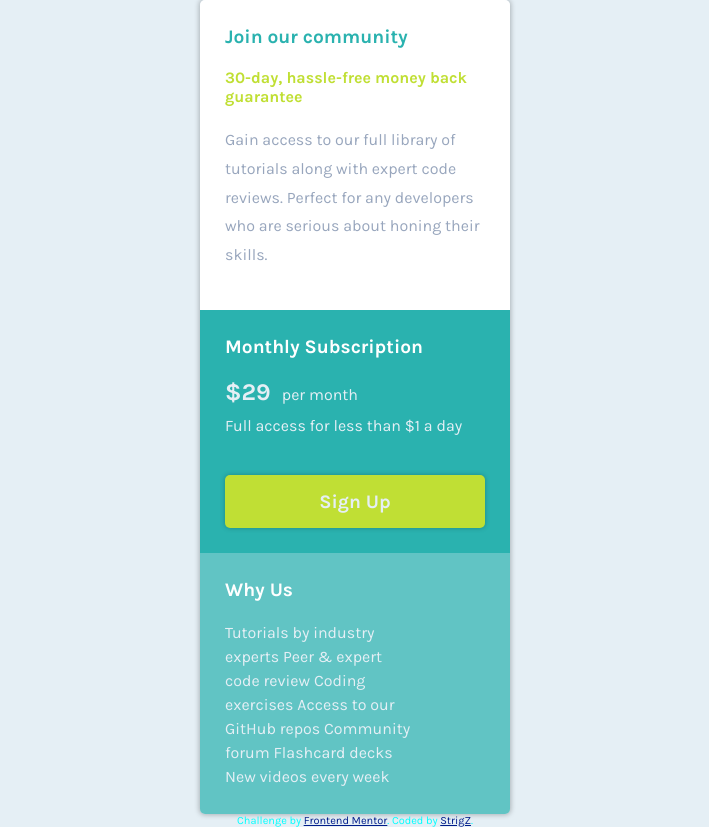
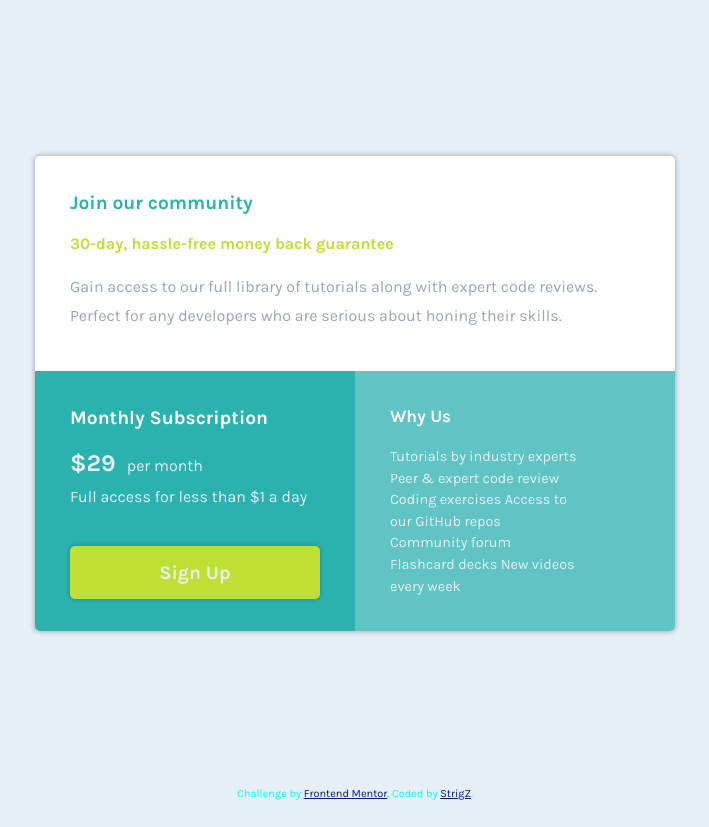
Before and after one commit to StrigZ/Single-price-grid-component-challenge, a plain HTML site: page index.html in a window 1280 px wide. Shown: the whole page, without its empty margins (285-994 px from the left). After the commit the page ends 800 px from the top, so only its background shows below. Drawn offline with Linux system fonts and the light colour scheme.

Commit message:
Update style.css

```diff
--- a/style.css
+++ b/style.css
@@ -29,7 +29,7 @@ section p {
 }
 
 main {
-    max-width: 310px;
+    max-width: 300px;
     min-height: 720px;
     margin: auto;
     box-shadow: 0 0 5px 1px rgba(0, 0, 0, 0.25);
@@ -134,4 +134,26 @@ h3 {
     color: var(--LightGray);
 }
 
-@media (min-width:900px) {}
+@media (min-width:900px) {
+    main {
+        min-width: 640px;
+        height: 475px;
+        min-height: auto;
+        display: grid;
+        grid-template-columns: repeat(2, 1fr);
+    }
+    .top {
+        grid-column: span 2;
+        max-height: 215px;
+        min-height: auto;
+    }
+    .price,
+    .why,
+    .top {
+        padding: 35px;
+        margin: 0;
+    }
+    .why {
+        font-size: 0.9em;
+    }
+}
```
